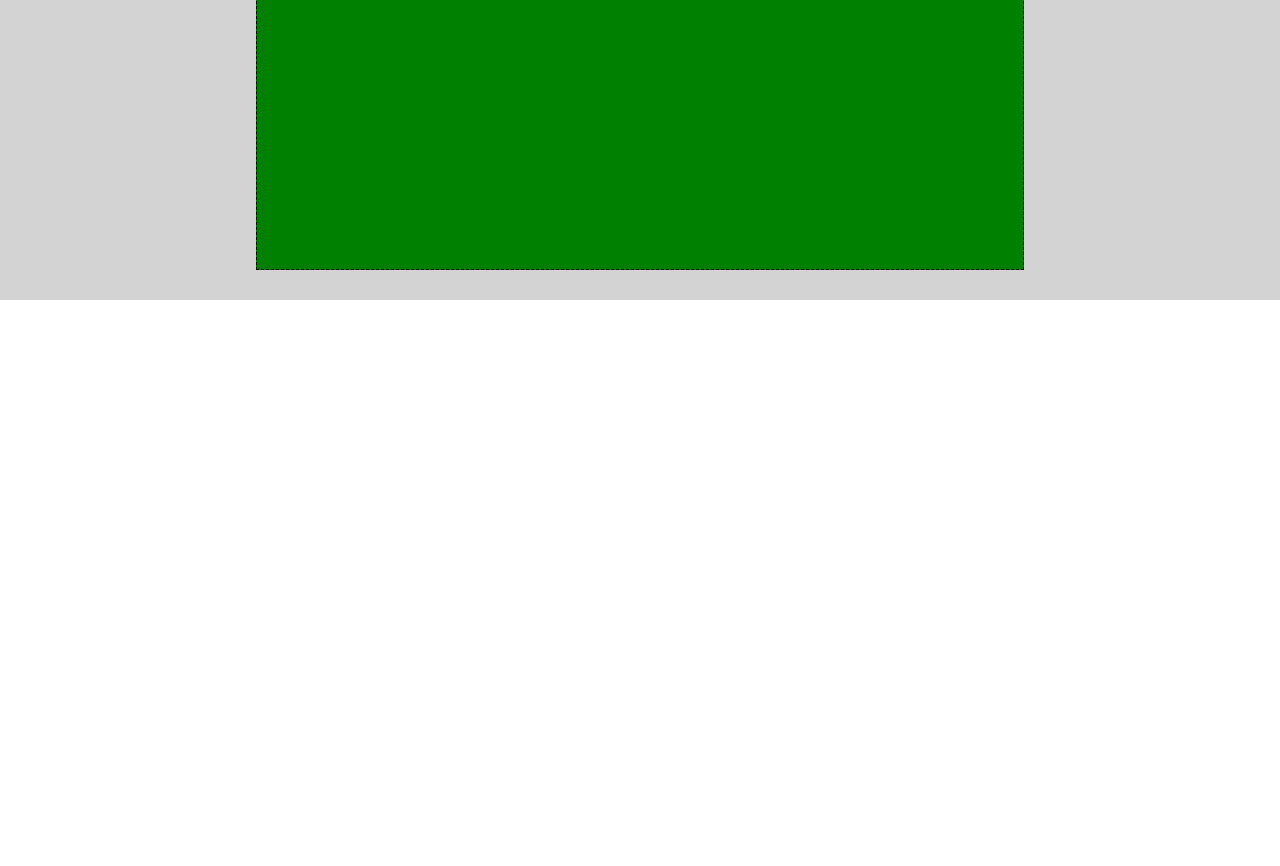
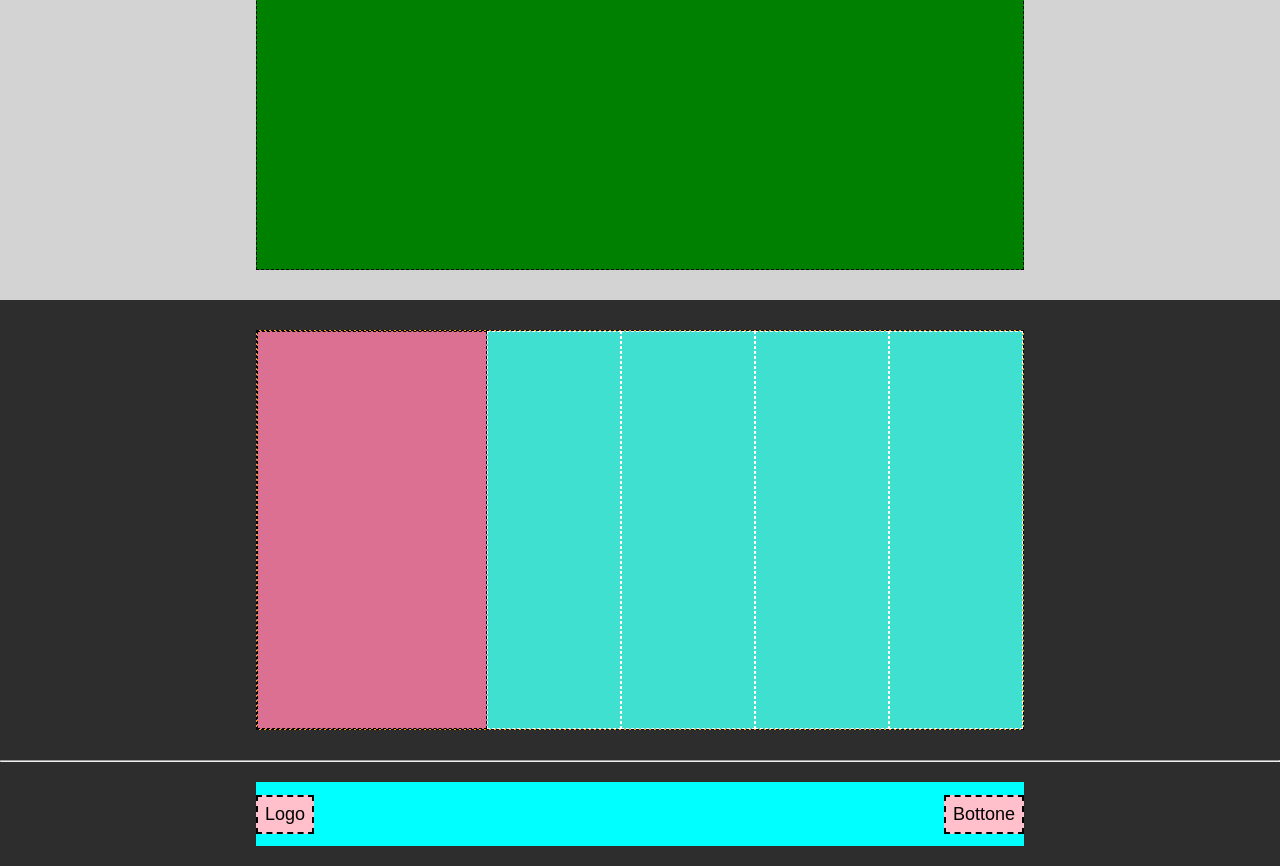
Before and after one commit to annaritadituri/htmlcss-struttura-discord, a plain HTML site: page index.html in a window 1280 px wide. Shown: the part 2140-3006 px from the top of the page. Before the commit the page ends 2440 px from the top, so only its background shows below. Drawn offline with Linux system fonts and the light colour scheme; a web font is replaced by a local one.

Commit message:
Added footer

```diff
--- a/css/style.css
+++ b/css/style.css
@@ -71,6 +71,7 @@ Sezione contenitore pieno fucsia
     width: 60%;
     height: 40vh;
     background-color: fuchsia;
+    border: 1px dashed black;
     margin-top: 30px;
     margin-bottom: 30px;
 }
@@ -92,6 +93,7 @@ Sezione due colonne backgroud bianco
     height: 50vh;
     margin-top: 30px;
     margin-bottom: 30px;
+    border: 1px dashed black;
 }
 
 .col-60 {
@@ -124,6 +126,7 @@ Sezione due colonne backgroud grigio
     height: 50vh;
     margin-top: 30px;
     margin-bottom: 30px;
+    border: 1px dashed black;
 }
 
 .col-40 {
@@ -157,4 +160,74 @@ Sezione contenitore pieno verde
     background-color: green;
     margin-top: 30px;
     margin-bottom: 30px;
+    border: 1px dashed black;
 }
+
+/*
+Sezione cinque colonne
+*/
+
+.five-container {
+    background-color: rgb(45, 45, 45);
+    max-width: 100vw;
+    margin: auto;
+    display: flex;
+    flex-direction: row;
+    justify-content: center;
+}
+
+.five-container .row {
+    width: 60%;
+    height: 50vh;
+    margin-top: 30px;
+    margin-bottom: 30px;
+    border: 1px dashed black;
+}
+
+.col-30 {
+    width: 30%;
+    background-color: palevioletred;
+    border: 1px dashed black;
+}
+
+.col-15 {
+    width: calc(70% / 4);
+    background-color: turquoise;
+    border: 1px dashed white;
+}
+
+hr {
+    color: white;
+}
+
+/*
+Sezione contatti
+*/
+
+.row-container {
+    background-color: rgb(45, 45, 45);
+    max-width: 100vw;
+    margin: auto;
+    display: flex;
+    flex-direction: row;
+    justify-content: center;
+}
+
+.row-container .row {
+    border: 0;
+    width: 60%;
+    height: 8vh;
+    background-color: aqua;
+    margin-top: 20px;
+    margin-bottom: 20px;
+    display: flex;
+    flex-direction: row;
+    justify-content: space-between;
+    align-items: center;
+}
+
+.pulsanti {
+    background-color: pink;
+    padding: 7px;
+    border: 2px dashed black;
+}
--- a/index.html
+++ b/index.html
@@ -58,7 +58,32 @@
             <div class="row"></div>
         </div>
 
+    </main>
 
-    </main>
+    <!--Sezione footer-->
+    <footer>
+
+        <!--Sezione cinque colonne-->
+        <div class="five-container">
+            <div class="row">
+                <div class="col-30"></div>
+                <div class="col-15"></div>
+                <div class="col-15"></div>
+                <div class="col-15"></div>
+                <div class="col-15"></div>
+            </div>
+        </div>
+
+        <hr>
+
+        <!--Sezione contatti-->
+        <div class="row-container">
+            <div class="row">
+                <div class="pulsanti">Logo</div>
+                <div class="pulsanti">Bottone</div>
+            </div>
+        </div>
+    </footer>
+
 </body>
 </html>
```
